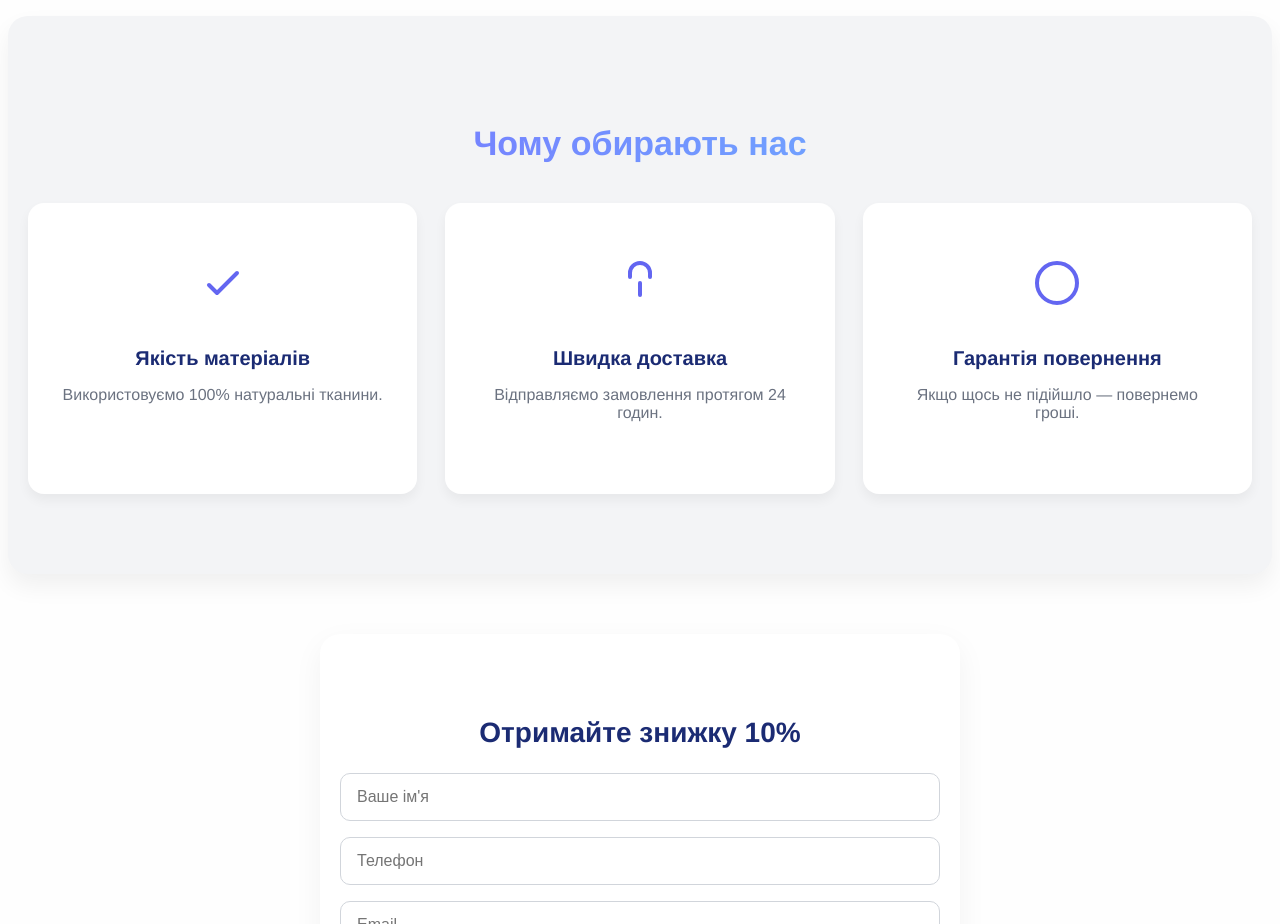
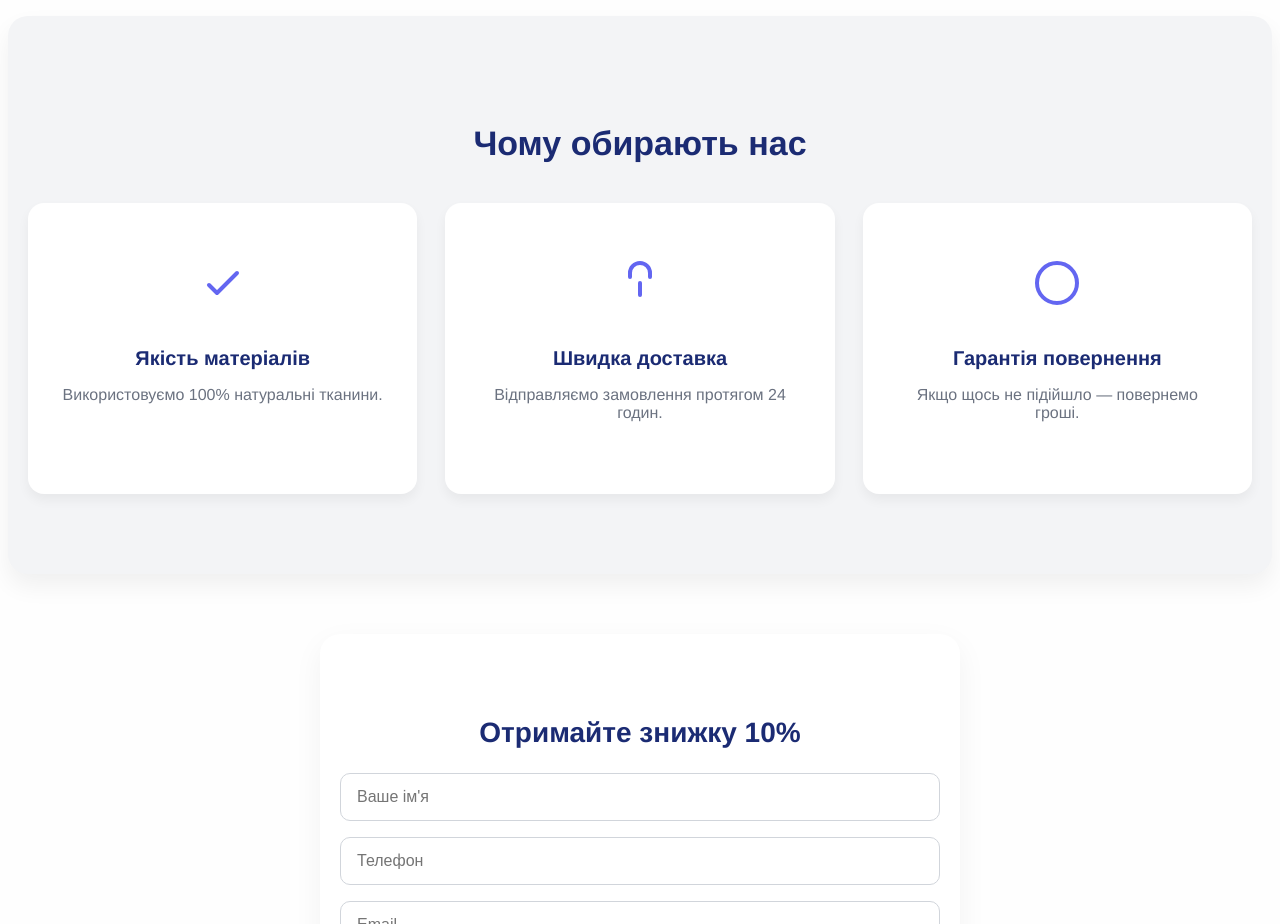
Before and after one commit to NataliiaSwan/landing-clothes, a plain HTML site: page index.html in a window 1280 px wide. Shown: the part 1920-2844 px from the top of the page. Drawn offline with Linux system fonts and the light colour scheme; a script that the page names is missing.

Commit message:
Update styles.css

```diff
--- a/styles.css
+++ b/styles.css
@@ -1,6 +1,6 @@
 :root {
   --primary: #6366f1;
-
+  /* --primary: #d3c044; */
   --primary-hover: #4338ca;
   --text-main: #1b2b73;
   --text-muted: #6b7280;
@@ -258,9 +258,6 @@
   text-align: center;
   margin-bottom: 40px;
   color: var(--text-main);
-  background: linear-gradient(to right, #7b61ff, #6ac3ff);
-  -webkit-background-clip: text;
-  -webkit-text-fill-color: transparent;
 }
 
 .advantages-grid {
@@ -300,6 +297,7 @@
   font-size: 20px;
   font-weight: 600;
   color: var(--text-main);
+
   margin-bottom: 8px;
 }
 
@@ -393,7 +391,7 @@
 }
 
 .footer-link {
-  color: #6366f1;
+  color: var(--primary);
   text-decoration: none;
   font-weight: 500;
   transition: color 0.3s ease;
```
